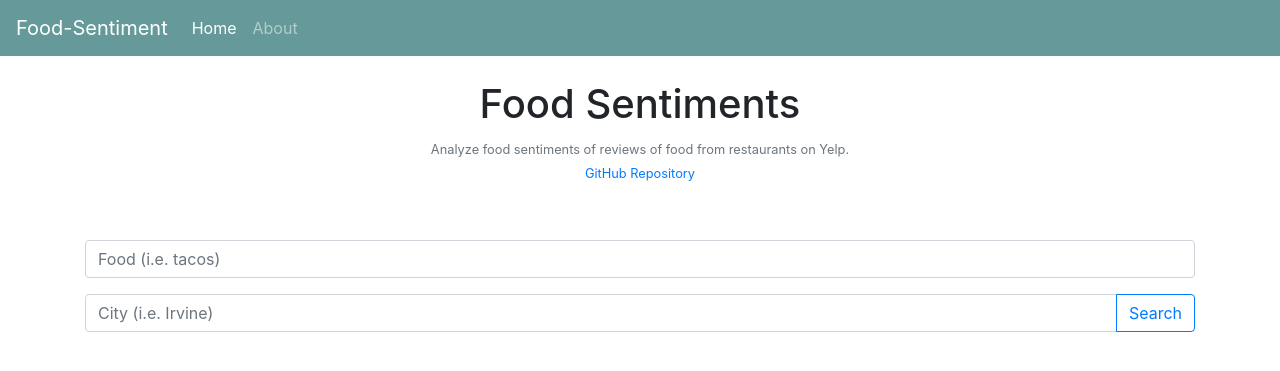
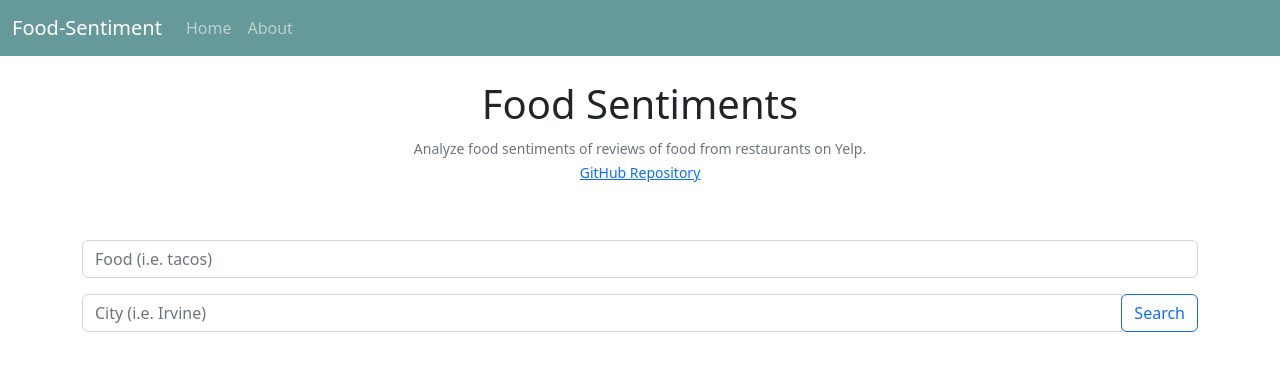
Before and after one commit to membriux/food-sentiments, a Flask app: page / in a window 1280 px wide. Shown: the top 371 px of the page. Run offline with Flask 2, Linux system fonts and the light colour scheme; some libraries are stand-ins or nearby versions.

Commit message:
Updated project

```diff
--- a/requirements.txt
+++ b/requirements.txt
@@ -10,7 +10,7 @@ itsdangerous==2.1.2
 Jinja2==3.1.2
 joblib==1.2.0
 MarkupSafe==2.1.1
-nltk==3.7
+nltk==3.8
 numpy==1.23.5
 pycparser==2.21
 pygal==3.0.0
--- a/templates/base.html
+++ b/templates/base.html
@@ -6,12 +6,13 @@
 
         <title> {% block title %} {% endblock %} </title>
 
-        <link rel="stylesheet" href="https://stackpath.bootstrapcdn.com/bootstrap/4.3.1/css/bootstrap.min.css" integrity="sha384-ggOyR0iXCbMQv3Xipma34MD+dH/1fQ784/j6cY/iJTQUOhcWr7x9JvoRxT2MZw1T" crossorigin="anonymous">
+        <link href="https://cdn.jsdelivr.net/npm/bootstrap@5.2.3/dist/css/bootstrap.min.css" rel="stylesheet" integrity="sha384-rbsA2VBKQhggwzxH7pPCaAqO46MgnOM80zW1RWuH61DGLwZJEdK2Kadq2F9CUG65" crossorigin="anonymous">
         <link rel="stylesheet" href="{{ url_for('static', filename='css/main.css') }}">
     </head>
 
     <body>
         <nav class="navbar navbar-expand-lg navbar-dark custom-background">
+            <div class="container-fluid">
               <a class="navbar-brand" href="{{ url_for('index') }}">Food-Sentiment</a>
               <button class="navbar-toggler" type="button" data-toggle="collapse" data-target="#navbarNav" aria-controls="navbarNav" aria-expanded="false" aria-label="Toggle navigation">
                 <span class="navbar-toggler-icon"></span>
@@ -26,6 +27,7 @@
                   </li>
                 </ul>
               </div>
+            </div>
         </nav>
 
         <br>
--- a/templates/index.html
+++ b/templates/index.html
@@ -22,18 +22,16 @@
 
 <div class="container search-section">
     <form method="post">
+        <div class="mb-3">
+            <input name="term" type="text" class="form-control" placeholder="Food (i.e. tacos)" >
+        </div>
 
-      <div class="form-group">
-        <input name="term" type="text" class="form-control" placeholder="Food (i.e. tacos)" >
-      </div>
-      <div class="form-group">
-          <div class="input-group">
-              <input name="location" type="text" class="form-control" placeholder="City (i.e. Irvine)" aria-label="Search" aria-describedby="button-addon2">
-              <div class="input-group-append">
-                  <button class="btn btn-outline-primary" type="submit" id="search">Search</button>
-              </div>
+        <div class="input-group mb-3">
+          <input name="location" type="text" class="form-control" placeholder="City (i.e. Irvine)" aria-label="Search" aria-describedby="button-addon2">
+          <div class="input-group-append">
+              <button class="btn btn-outline-primary" type="submit" id="search">Search</button>
           </div>
-      </div>
+        </div>
 
     </form>
 </div>
```
Lines whose indentation alone changed are shown as unchanged.
